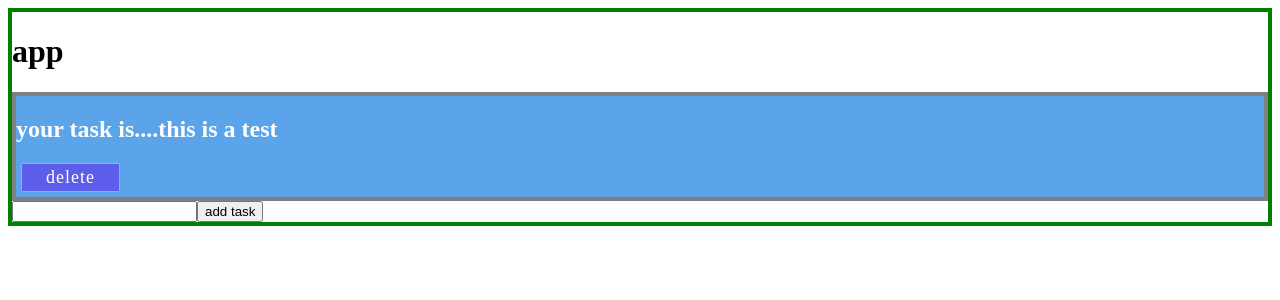
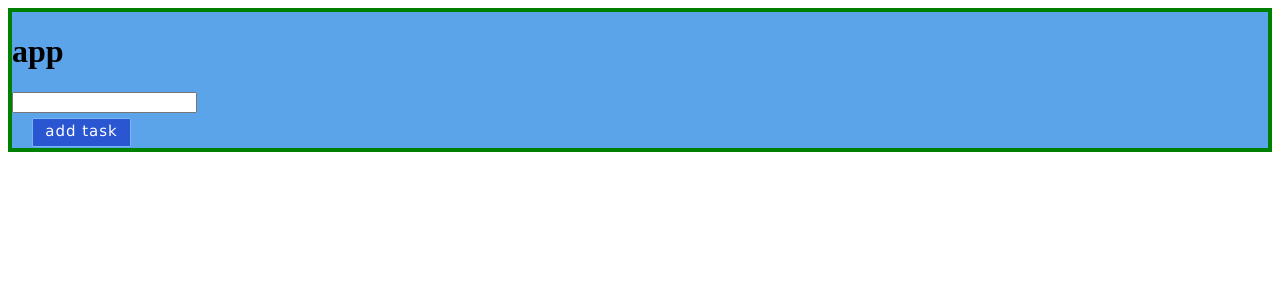
Before and after one commit to Fluffy-Lion/todo-class-components-demo, a React (Create React App) app: page / in a window 1280 px wide. Shown: the top 300 px of the page. Built offline with nearby package versions, Linux system fonts and the light colour scheme.

Commit message:
added animation to add task button

```diff
--- a/src/App.js
+++ b/src/App.js
@@ -1,53 +1,117 @@
-import React from 'react'
-import styled from 'styled-components'
-import TaskItem from './components/TaskItem'
-const PageWrap = styled.div `
+import React from "react";
+import styled from "styled-components";
+import TaskItem from "./components/TaskItem";
+const PageWrap = styled.div`
   border: solid green 4px;
+  background-color: #5ca4ea;
+`;
+
+const Form = styled.form `
+
 `
+const Button = styled.div`
+  // border: red solid 4px;
+  color: white;
+  height: 29px;
+  width: 99px;
+  margin: 5px;
+  margin-left: 20px;
+  margin-bottom: 1px;
+  position: relative;
+`;
+const PolyOne = styled.polyline`
+  stroke: #91c9ff;
+  transition: all 0.8s ease-in-out;
+`;
+const PolyTwo = styled.polyline`
+  stroke: #fff;
+  stroke-dasharray: 40 480;
+  stroke-dashoffset: 40;
+  transition: all 0.8s ease-in-out;
 
+  ${Button}:hover & {
+    stroke-dashoffset: -480;
+    fill: #99F5EE;
+  }
+`;
 
+const Span = styled.span`
+  font-family: Verdana, sans-serif;
+  position: absolute;
+  height: 90%;
+  top: 4px;
+  left: 0;
+  right: 0;
+  text-align: center;
+  font-size: 15px;
+  letter-spacing: 1px;
+  font-weight: 300;
+  transition: all 0.8s ease-in-out;
+
+  ${Button}:hover & {
+    color: black;
+  }
+`;
+
+const Svg = styled.svg`
+  fill: #2a56d1;
+  width: 99px;
+  height: 30px;
+  viewbox: 0 0 80 20;
+`;
 class App extends React.Component {
   state = {
-    todos: ['this is a test'],
-    userInput: ""
-  }
-
+    todos: [],
+    userInput: "",
+  };
 
   changeHandler = (event) => {
-    this.setState({ userInput: event.target.value })
-  }
+    this.setState({ userInput: event.target.value });
+  };
 
   addHandler = (event) => {
-    event.preventDefault()
-    let newArr = [...this.state.todos]
-    newArr.push(this.state.userInput)
-    this.setState({ todos : newArr })
-    this.setState({ userInput: "" })
-  }
+    event.preventDefault();
+    let newArr = [...this.state.todos];
+    newArr.push(this.state.userInput);
+    this.setState({ todos: newArr });
+    this.setState({ userInput: "" });
+  };
 
   deleteHandler = (index) => {
-    let newArr = [...this.state.todos]
-    newArr.splice(index, 1)
-    this.setState({ todos : newArr })
-  }
+    let newArr = [...this.state.todos];
+    newArr.splice(index, 1);
+    this.setState({ todos: newArr });
+  };
 
-  render(){
-
-    return(
+  render() {
+    return (
       <PageWrap>
         <h1>app</h1>
         <div>
           {this.state.todos.map((todo, index) => {
-            return <TaskItem key={index} task={todo} index={index} deleteHandler={this.deleteHandler} />
+            return (
+              <TaskItem
+                key={index}
+                task={todo}
+                index={index}
+                deleteHandler={this.deleteHandler}
+              />
+            );
           })}
         </div>
-        <form onSubmit={this.addHandler}>
-          <input value={this.state.userInput} onChange={this.changeHandler}/>
-          <button type="submit">add task</button>
-        </form>
+        <Form onSubmit={this.addHandler}>
+          <input value={this.state.userInput} onChange={this.changeHandler} />
+          <Button type="submit">
+          <Span>add task</Span>
+          <Svg>
+            <PolyOne points="98,1 98,28 1,28 1,1 98,1" />
+            <PolyTwo points="98,1 98,28 1,28 1,1 98,1" />
+          </Svg>
+        </Button>
+        </Form>
       </PageWrap>
-    )
+    );
   }
 }
 
-export default App
+export default App;
--- a/src/components/TaskItem.js
+++ b/src/components/TaskItem.js
@@ -2,11 +2,12 @@ import styled from "styled-components";
 import React from "react";
 
 const TaskCont = styled.div`
+  display: flex;
+  align-items: center;
+  padding: 5px;
+  margin: 7px;
+  background-color: #8bc3f5;
   border: solid grey 4px;
-  // display: flex;
-  // align-items: center;
-  // justify-content: center;
-  background: #5ca4ea;
   color: #fff;
 `;
 
@@ -15,17 +16,15 @@ const Button = styled.div`
   height: 29px;
   width: 99px;
   margin: 5px;
+  margin-left: 20px;
+  margin-bottom: 1px;
   position: relative;
 `;
 const PolyOne = styled.polyline`
-
   stroke: #91c9ff;
   transition: all 0.8s ease-in-out;
-
 `;
 const PolyTwo = styled.polyline`
-  // stroke: #000;
-
   stroke: #fff;
   stroke-dasharray: 40 480;
   stroke-dashoffset: 40;
@@ -38,37 +37,35 @@ const PolyTwo = styled.polyline`
 `;
 
 const Span = styled.span`
-
+  font-family: Verdana, sans-serif;
   position: absolute;
   height: 90%;
   top: 4px;
   left: 0;
   right: 0;
   text-align: center;
-  // line-height: 58px;
-  font-size: 18px;
+  font-size: 15px;
   letter-spacing: 1px;
   font-weight: 300;
-
 `;
 
-const Svg = styled.svg `
-  fill: #5C5DEA;
+const Svg = styled.svg`
+  fill: #2a56d1;
   width: 99px;
   height: 30px;
-  viewBox: 0 0 80 20;
-`
-
+  viewbox: 0 0 80 20;
+`;
+const TaskText = styled.p`
+  font-family: Verdana, sans-serif;
+  font-size: 24px;
+`;
 const TaskItem = ({ task, deleteHandler, index }) => {
   return (
     <TaskCont>
-      <h2>your task is....{task}</h2>
+      <TaskText>{task}</TaskText>
       <Button onClick={() => deleteHandler(index)}>
         <Span>delete</Span>
-
-        <Svg
-        // width="180px" height="60px" viewBox="0 0 80 20"
-        >
+        <Svg>
           <PolyOne points="98,1 98,28 1,28 1,1 98,1" />
           <PolyTwo points="98,1 98,28 1,28 1,1 98,1" />
         </Svg>
```
